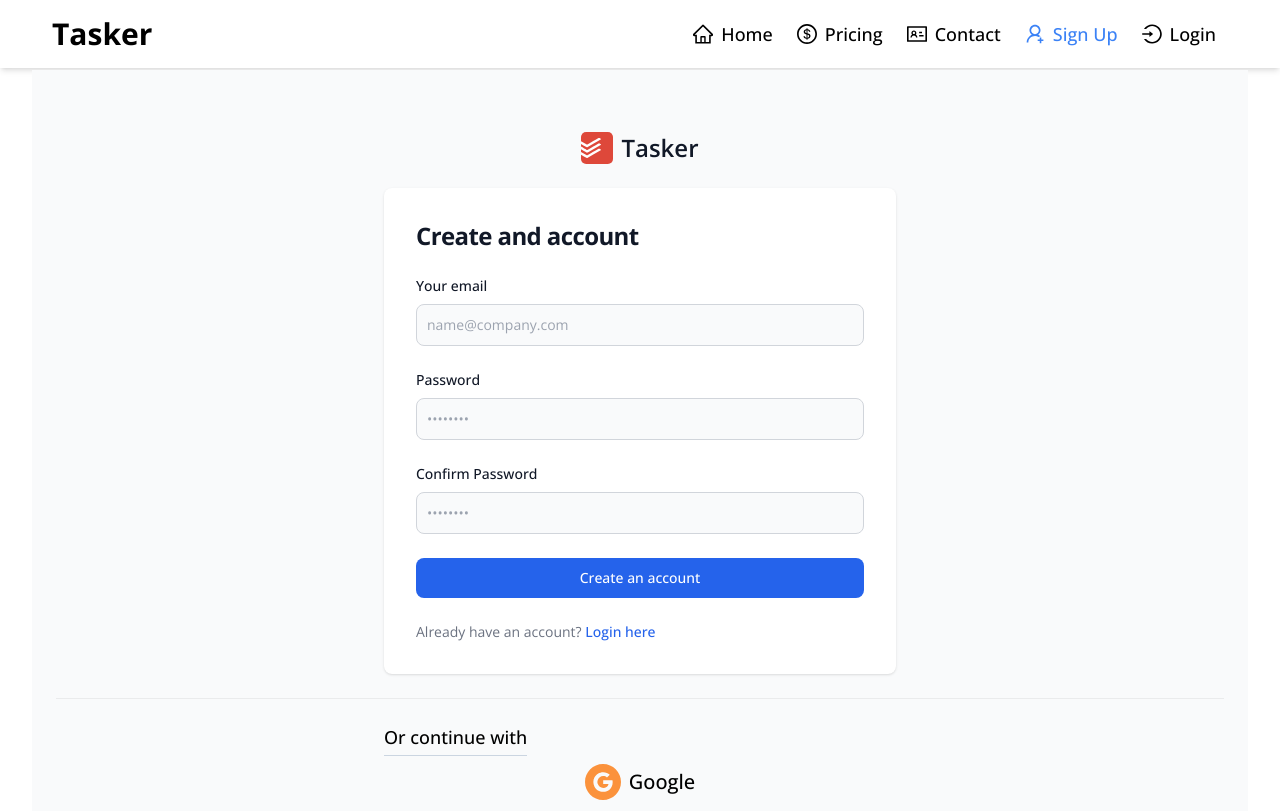
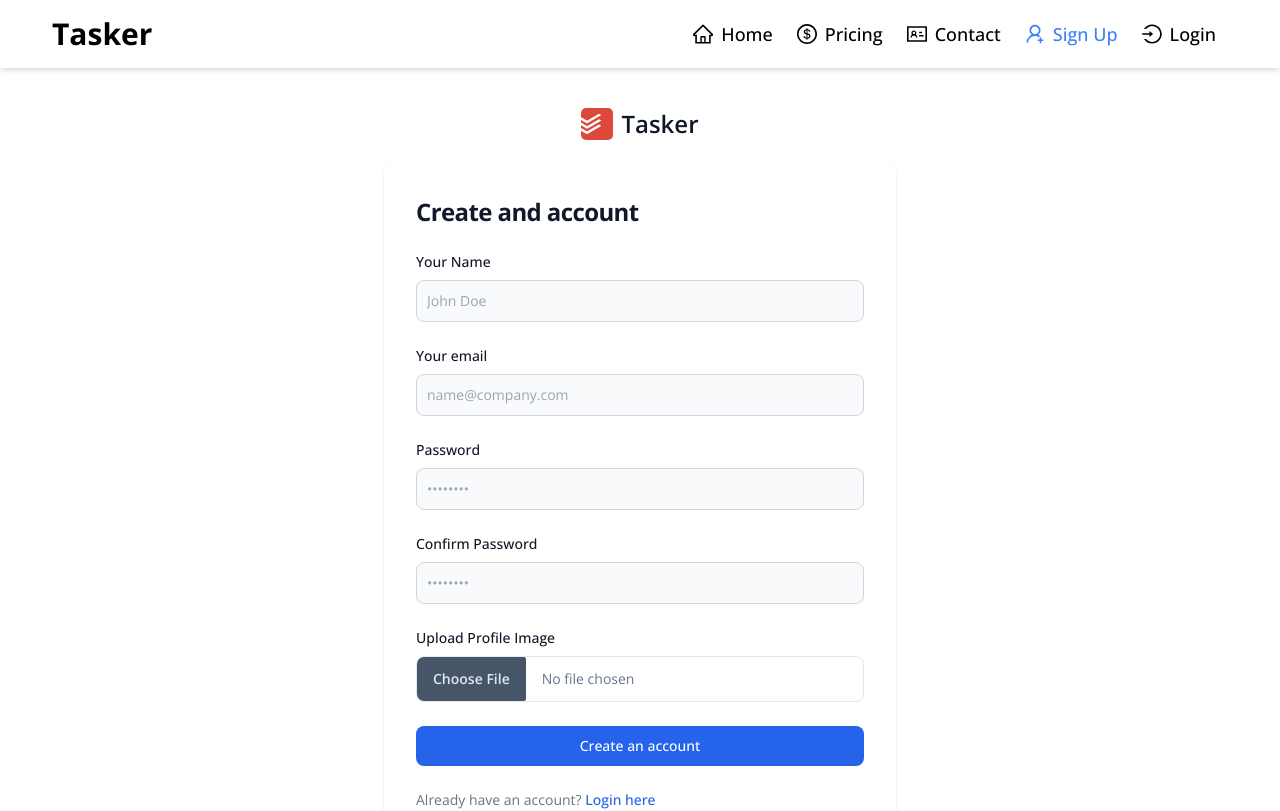
Before and after one commit to Mahadi-Hasan-Sopon/tasker-job, a React (Vite) app: page /signup in a window 1280 px wide. Shown: the top 811 px of the page. Built offline with nearby package versions, Linux system fonts and the light colour scheme; no server answers.

Commit message:
register functionality added - without backend

```diff
--- a/src/context/AuthContextProvider.jsx
+++ b/src/context/AuthContextProvider.jsx
@@ -7,6 +7,7 @@
   signInWithEmailAndPassword,
   signInWithPopup,
   signOut,
+  updateProfile,
 } from "firebase/auth";
 import auth from "../configs/firebase.config";
 const googleProvider = new GoogleAuthProvider();
@@ -29,6 +30,14 @@
   const loginWithEmail = (email, password) => {
     return signInWithEmailAndPassword(auth, email, password);
   };
+
+  const updateUserProfile = (user, displayName, photoURL) => {
+    return updateProfile(user, {
+      displayName: displayName,
+      photoURL: photoURL,
+    });
+  };
+
   const logOutUser = () => {
     setLoading(true);
     return signOut(auth);
@@ -59,6 +68,7 @@
     signInWithGoogle,
     loginWithEmail,
     logOutUser,
+    updateUserProfile,
     user,
     loading,
   };
--- a/src/pages/register/Register.jsx
+++ b/src/pages/register/Register.jsx
@@ -6,13 +6,26 @@
 import { useForm } from "react-hook-form";
 import Swal from "sweetalert2";
 import { Helmet } from "react-helmet";
-// import useAuth from "../../hooks/useAuth";
+import useAuth from "../../hooks/useAuth";
+import uploadImage from "../../utils/uploadImage";
 
 const Register = () => {
   const { register, handleSubmit } = useForm();
-  // const { createUserWithEmail } = useAuth();
+  const { createUserWithEmail, updateUserProfile } = useAuth();
 
-  const onSubmit = (data) => {
+  const onSubmit = async (data) => {
+    if (!/^[\w-.]+@([\w-]+\.)+[\w-]{2,4}$/g.test(data.email)) {
+      Swal.fire("Please Provide valid Email");
+      return;
+    }
+    if (
+      !/^(?=.*[a-z])(?=.*[A-Z])(?=.*[!@#$%^&*])(?=.{6,})/.test(data.password)
+    ) {
+      Swal.fire(
+        "Password must be 6 character long, with at least one uppercase letter and one special character"
+      );
+      return;
+    }
     if (data.password !== data.confirm_password) {
       Swal.fire({
         icon: "error",
@@ -23,7 +36,46 @@
       });
       return;
     }
-    console.log(data);
+
+    // convert image into formData for fetch method
+    const formData = new FormData();
+    formData.append("image", data.image[0]);
+
+    try {
+      // upload image to imgbb
+      const isImage = await uploadImage(formData);
+      console.log(isImage?.data);
+
+      // register user with email and password
+      const register = await createUserWithEmail(data.email, data.password);
+      if (!register.user) {
+        return Swal.error("User registration failed, Try again.");
+      }
+
+      // get image url
+      const profileImage = isImage?.data?.display_url;
+      console.log(profileImage);
+
+      // save user to database
+      // const { data } = await axiosPublic.post("/users", {
+      //   email: email,
+      //   name: name,
+      //   image: profileImage,
+      // });
+      // if (!data.insertedId) {
+      //   Swal.fire("Failed creating user");
+      // }
+
+      // update user name & avatar
+      await updateUserProfile(register.user, data.name, profileImage).then(
+        () => {
+          Swal.fire("User Registration Successful.");
+        }
+      );
+    } catch (error) {
+      console.log(error);
+      Swal.fire(error?.message);
+    }
   };
 
   return (
@@ -32,8 +84,8 @@
         <title>Register | Tasker</title>
       </Helmet>
       <ContentBox>
-        <section className="bg-gray-50 mt-0.5">
-          <div className="flex flex-col items-center justify-center px-6 py-8 mx-auto md:h-screen lg:py-0">
+        <section>
+          <div className="flex flex-col items-center justify-center px-6 py-10 mx-auto">
             <a
               href="#"
               className="flex items-center mb-6 text-2xl font-semibold text-gray-900 "
@@ -50,6 +102,22 @@
                   onSubmit={handleSubmit(onSubmit)}
                   className="space-y-4 md:space-y-6"
                 >
+                  <div>
+                    <label
+                      htmlFor="name"
+                      className="block mb-2 text-sm font-medium text-gray-900"
+                    >
+                      Your Name
+                    </label>
+                    <input
+                      type="text"
+                      name="name"
+                      {...register("name")}
+                      id="name"
+                      className="bg-gray-50 border border-gray-300 text-gray-900 sm:text-sm rounded-lg focus:ring-blue-600 focus:border-blue-600 block w-full p-2.5  "
+                      placeholder="John Doe"
+                    />
+                  </div>
                   <div>
                     <label
                       htmlFor="email"
@@ -101,6 +169,22 @@
                       required
                     />
                   </div>
+                  <div>
+                    <label
+                      htmlFor="image"
+                      className="block mb-2 text-sm font-medium text-gray-900 "
+                    >
+                      Upload Profile Image
+                    </label>
+                    <input
+                      type="file"
+                      name="image"
+                      id="image"
+                      className="block w-full text-sm text-slate-500 file:mr-4 file:py-3 file:px-4 file:rounded-sm file:border-0 file:text-sm file:font-semibold  file:bg-slate-600 file:text-slate-200 hover:file:bg-slate-700 border rounded-lg"
+                      {...register("image")}
+                    />
+                  </div>
+
                   <button
                     type="submit"
                     className="w-full text-white bg-blue-600 hover:bg-blue-700 focus:ring-4 focus:outline-none focus:ring-blue-300 font-medium rounded-lg text-sm px-5 py-2.5 text-center "
--- /dev/null
+++ b/src/utils/uploadImage.js
@@ -0,0 +1,17 @@
+const uploadImage = async (image) => {
+  try {
+    const res = await fetch(
+      `https://api.imgbb.com/1/upload?key=${import.meta.env.VITE_IMAGE_API}`,
+      {
+        method: "POST",
+        body: image,
+      }
+    );
+    const data = await res.json();
+    return data;
+  } catch (err) {
+    return err;
+  }
+};
+
+export default uploadImage;
```
